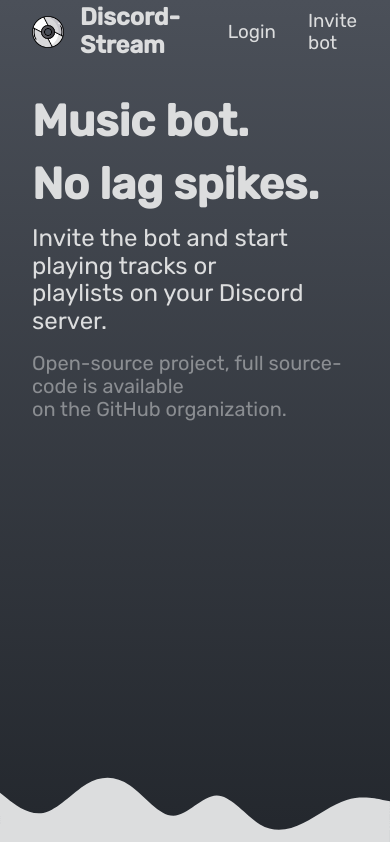
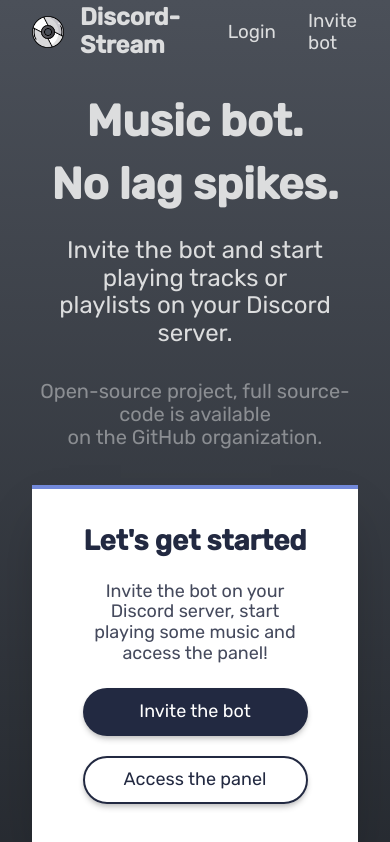
Before and after one commit to mrpinkcat/landing-page, a React (Create React App) app: page / in a window 390 px wide. Shown: the top 842 px of the page. Built offline with nearby package versions, Linux system fonts and the light colour scheme.

Commit message:
feat(hero): responsive

```diff
--- a/src/components/home/hero/Hero.tsx
+++ b/src/components/home/hero/Hero.tsx
@@ -12,16 +12,21 @@
 
 const ContainerEl = styled.div`
   display: flex;
-  flex-direction: column;
+  flex-direction: row;
   width: 100%;
-  min-height: 100vh;
+  min-height: 90vh;
   padding-top: 6rem;
   padding-left: 2rem;
   padding-right: 2rem;
 
-  @media (min-width: 992px) {
-    flex-direction: row;
-    min-height: 90vh;
+  @media (max-width: 992px) {
+    flex-direction: column;
+    min-height: 100vh;
+    padding-bottom: 220px;
+  }
+
+  @media (max-width: 634px) {
+    padding-bottom: 110px;
   }
 
   @media (min-width: 1366px) {
@@ -37,36 +42,34 @@
 `;
 
 const LeftPartEl = styled.div`
-  max-width: 100%;
-  width: 100%;
+  max-width: 50%;
+  width: 50%;
 
-  @media (min-width: 992px) {
-    max-width: 50%;
-    width: 50%;
+  @media (max-width: 992px) {
+    max-width: 100%;
+    width: 100%;
   }
 `;
 
 const RightPartEl = styled.div`
-  max-width: 100%;
-  width: 100%;
+  max-width: 50%;
+  width: 50%;
 
-  @media (min-width: 992px) {
-    max-width: 50%;
-    width: 50%;
+  @media (max-width: 992px) {
+    margin-top: 20px;
+    max-width: 100%;
+    width: 100%;
   }
 `;
 
 const InviteCardContainerEl = styled.div`
-  float: right;
-  display: none;
+  display: flex;
+  justify-content: flex-end;
   padding: 0 4rem;
+  padding: 0;
 
-  @media (min-width: 992px) {
-    display: block;
-  }
-
-  @media (max-width: 1023px) {
-    padding: 0;
+  @media (max-width: 992px) {
+    justify-content: center;
   }
 
   @media (min-width: 1366px) {
--- a/src/components/home/hero/HeroText.tsx
+++ b/src/components/home/hero/HeroText.tsx
@@ -1,7 +1,14 @@
 import React from 'react';
 import styled from 'styled-components/macro';
 
-const ContainerEl = styled.div``;
+const ContainerEl = styled.div`
+  display: flex;
+  flex-direction: column;
+
+  @media (max-width: 992px) {
+    align-items: center;
+  }
+`;
 
 const HeroTextEl = styled.h1`
   margin: 0 0 0.75rem 0;
@@ -15,6 +22,10 @@
   color: #dcddde;
   font-family: Rubik, sans-serif;
   font-size: 1.5rem;
+
+  @media (max-width: 992px) {
+    text-align: center;
+  }
 `;
 
 const OpenSourceTextEl = styled.p`
@@ -23,6 +34,10 @@
   opacity: 0.5;
   font-family: Rubik, sans-serif;
   font-size: 1.25rem;
+
+  @media (max-width: 992px) {
+    text-align: center;
+  }
 `;
 
 export default class HeroText extends React.Component {
--- a/src/components/home/hero/InviteCard.tsx
+++ b/src/components/home/hero/InviteCard.tsx
@@ -10,6 +10,16 @@
   border-bottom-right-radius: 4px;
   box-shadow: 0 25px 50px -12px rgba(0, 0, 0, 0.25);
   background-color: #fff;
+
+  @media (max-width: 992px) {
+    width: 570px;
+    max-width: 570px;
+  }
+
+  @media (max-width: 634px) {
+    width: 100%;
+    max-width: 100%;
+  }
 `;
 
 const ProgressionEl = styled.div`
@@ -37,11 +47,27 @@
   text-align: center;
 `;
 
+const ButtonContainerEl = styled.div`
+  display: flex;
+  flex-direction: column;
+  align-items: center;
+
+  @media (max-width: 992px) {
+    flex-direction: row;
+    justify-content: space-between;
+  }
+
+  @media (max-width: 634px) {
+    flex-direction: column;
+  }
+`;
+
 const ButtonResetEl = styled.button`
   display: block;
   width: 225px;
   height: 48px;
-  margin: 0 auto 1.25rem;
+  margin: 0;
+  margin-bottom: 1.25rem;
   padding: 0;
   border: 0;
   border-radius: 24px;
@@ -53,14 +79,27 @@
 `;
 
 const PrimaryCTAEl = styled(ButtonResetEl)`
-  background-color: #222941;
+  transition: background-color ease .2s;
+  background-color: rgba(34, 41, 65, 1);
   color: #fff;
+
+  &:hover, &:focus {
+    text-decoration: underline;
+    transition: background-color ease .2s;
+    background-color: rgba(34, 41, 65, .9);
+  }
 `;
 
 const SecondaryCTAEl = styled(ButtonResetEl)`
   border: 2px solid #222941;
   color: #222941;
-  background-color: transparent;
+  background-color: rgba(34, 41, 65, 0);
+
+  &:hover, &:focus {
+    text-decoration: underline;
+    transition: background-color ease .2s;
+    background-color: rgba(34, 41, 65, .1);
+  }
 `;
 
 export default class InviteCard extends React.Component {
@@ -73,9 +112,11 @@
 
         <DescriptionTextEl>Invite the bot on your Discord server, start playing some music and access the panel!</DescriptionTextEl>
 
-        <PrimaryCTAEl>Invite the bot</PrimaryCTAEl>
+        <ButtonContainerEl>
+          <PrimaryCTAEl>Invite the bot</PrimaryCTAEl>
 
-        <SecondaryCTAEl>Access the panel</SecondaryCTAEl>
+          <SecondaryCTAEl>Access the panel</SecondaryCTAEl>
+        </ButtonContainerEl>
       </ContainerEl>
     );
   }
```
